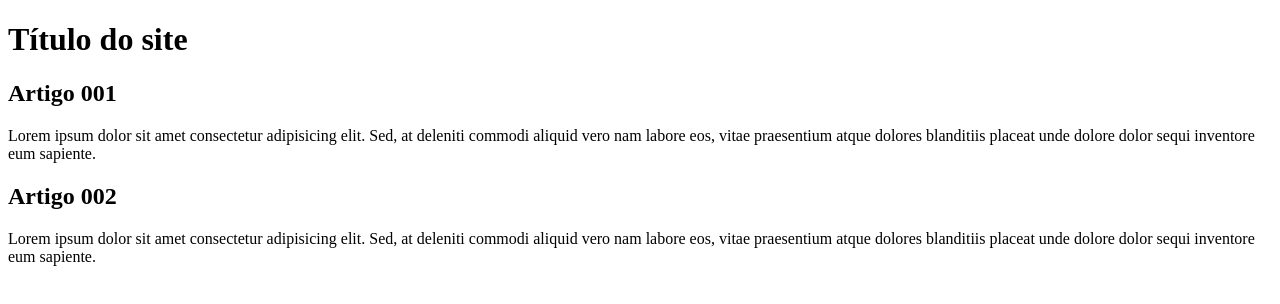
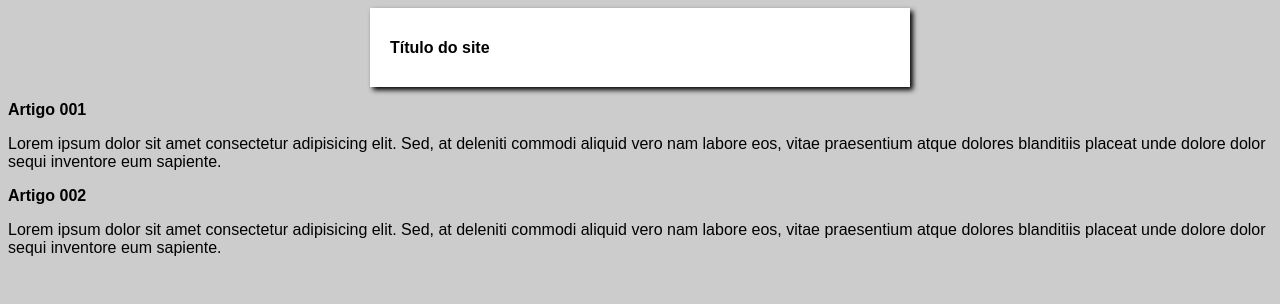
Before and after one commit to michaelamancio89/Projeto-site, a plain HTML site: page index.html in a window 1280 px wide. Drawn offline with Linux system fonts and the light colour scheme.

Commit message:
design create

```diff
--- a/index.html
+++ b/index.html
@@ -4,6 +4,7 @@
     <meta charset="UTF-8">
     <meta name="viewport" content="width=device-width, initial-scale=1.0">
     <title>Título do site</title>
+    <link rel="stylesheet" href="style/style.css">
 </head>
 <body>
     <main>
--- /dev/null
+++ b/style/style.css
@@ -0,0 +1,15 @@
+*{
+    font-family: Arial, Helvetica, sans-serif;
+    font-size:16px;
+}
+body{
+    background-color: #ccc;
+
+}
+main{
+    background-color: white;
+    width: 500px;
+    margin:auto;
+    padding: 20px;
+    box-shadow: 3px 3px 5px black;
+}
```
